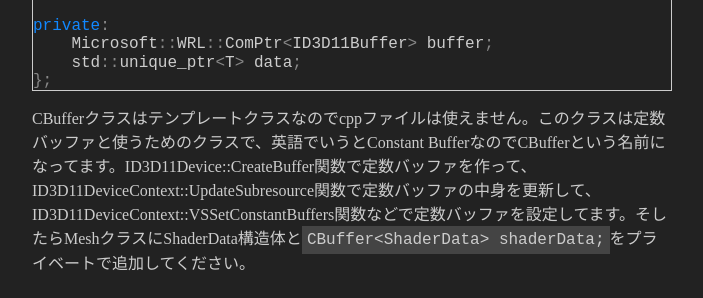
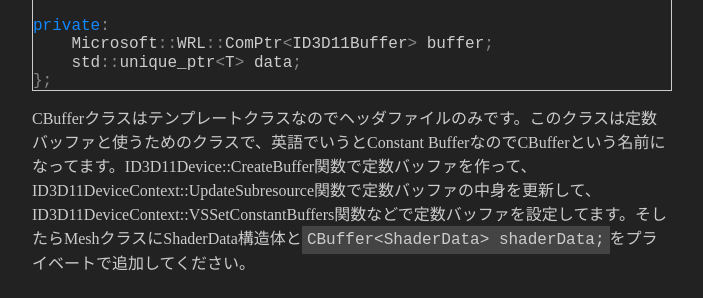
Before and after one commit to itukikikuti/windblow.net, a Jekyll site: the page built from _posts/DirectX11/2018-11-10-行列で座標変換して三角形を動かす.md, in a window 1280 px wide and 900 px high, scrolled down 1157 px. Shown: the part 150-448 px from the top of the window, without its empty margins (288-991 px from the left). Built offline with Jekyll 4.4.1, drawn with Linux system fonts in a browser that asks for light colours; some of the changed text lies outside the part shown.

Commit message:
長音付校正

````diff
--- a/_posts/DirectX11/2018-11-10-行列で座標変換して三角形を動かす.md
+++ b/_posts/DirectX11/2018-11-10-行列で座標変換して三角形を動かす.md
@@ -5,7 +5,7 @@
 date: 2018-11-10 00:00:00
 ---
 
-次は三角形を動かしてみましょう。どうすれば動かせると思いますか？頂点を動かせば動きます。
+次は三角形を動かしてみましょう。どうすれば動かせるんでしょうか。実は頂点を動かせば動きます。
 
 ``` cpp
     DirectX::XMFLOAT3 position;
@@ -59,7 +59,7 @@
 };
 ```
 
-CBufferクラスはテンプレートクラスなのでcppファイルは使えません。このクラスは定数バッファと使うためのクラスで、英語でいうとConstant BufferなのでCBufferという名前になってます。ID3D11Device::CreateBuffer関数で定数バッファを作って、ID3D11DeviceContext::UpdateSubresource関数で定数バッファの中身を更新して、ID3D11DeviceContext::VSSetConstantBuffers関数などで定数バッファを設定してます。そしたらMeshクラスにShaderData構造体と`CBuffer<ShaderData> shaderData;`をプライベートで追加してください。
+CBufferクラスはテンプレートクラスなのでヘッダファイルのみです。このクラスは定数バッファと使うためのクラスで、英語でいうとConstant BufferなのでCBufferという名前になってます。ID3D11Device::CreateBuffer関数で定数バッファを作って、ID3D11DeviceContext::UpdateSubresource関数で定数バッファの中身を更新して、ID3D11DeviceContext::VSSetConstantBuffers関数などで定数バッファを設定してます。そしたらMeshクラスにShaderData構造体と`CBuffer<ShaderData> shaderData;`をプライベートで追加してください。
 
 <small>Mesh.hpp</small>
 ``` cpp
````
Also changed, not shown: _posts/DirectX11/2018-11-03-Windows APIでウィンドウを出す.md (+2 -2 lines), _posts/DirectX11/2018-11-04-Direct3D 11をセットアップする.md (+1 -1 lines).
